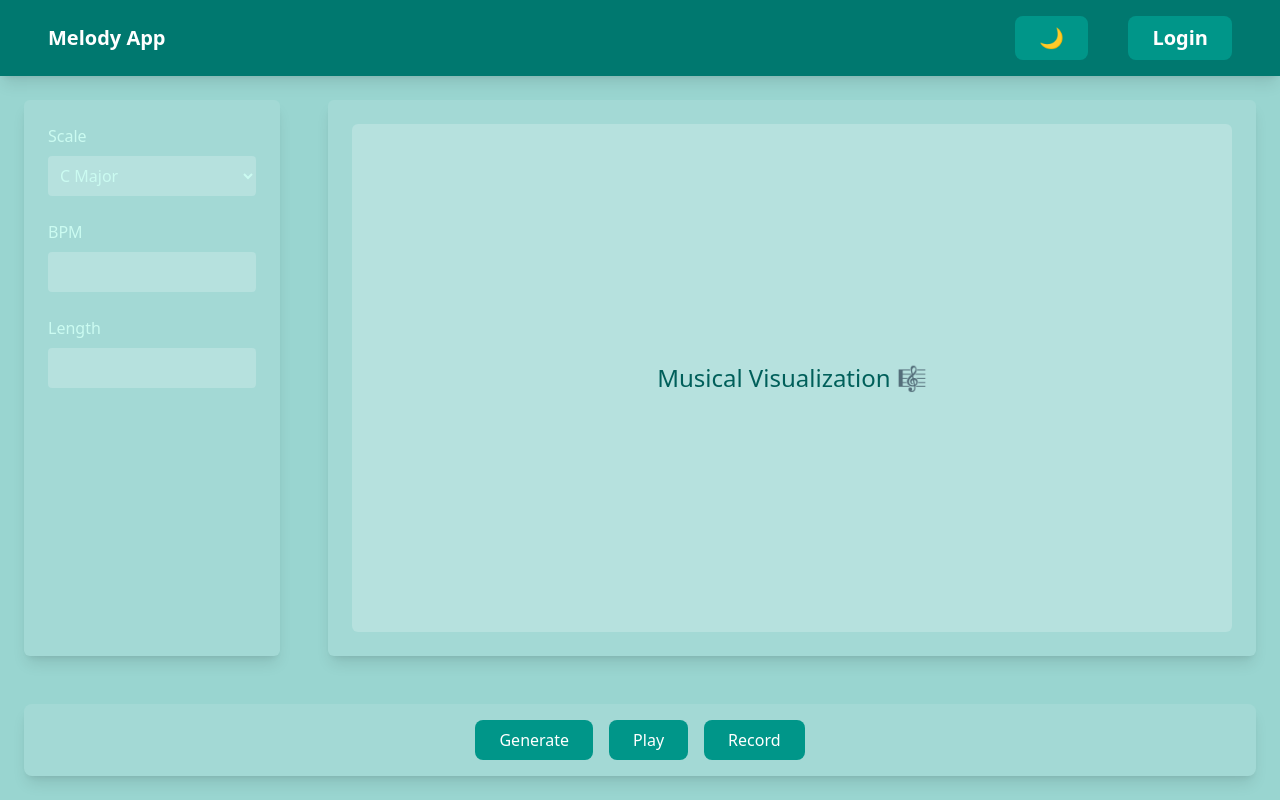
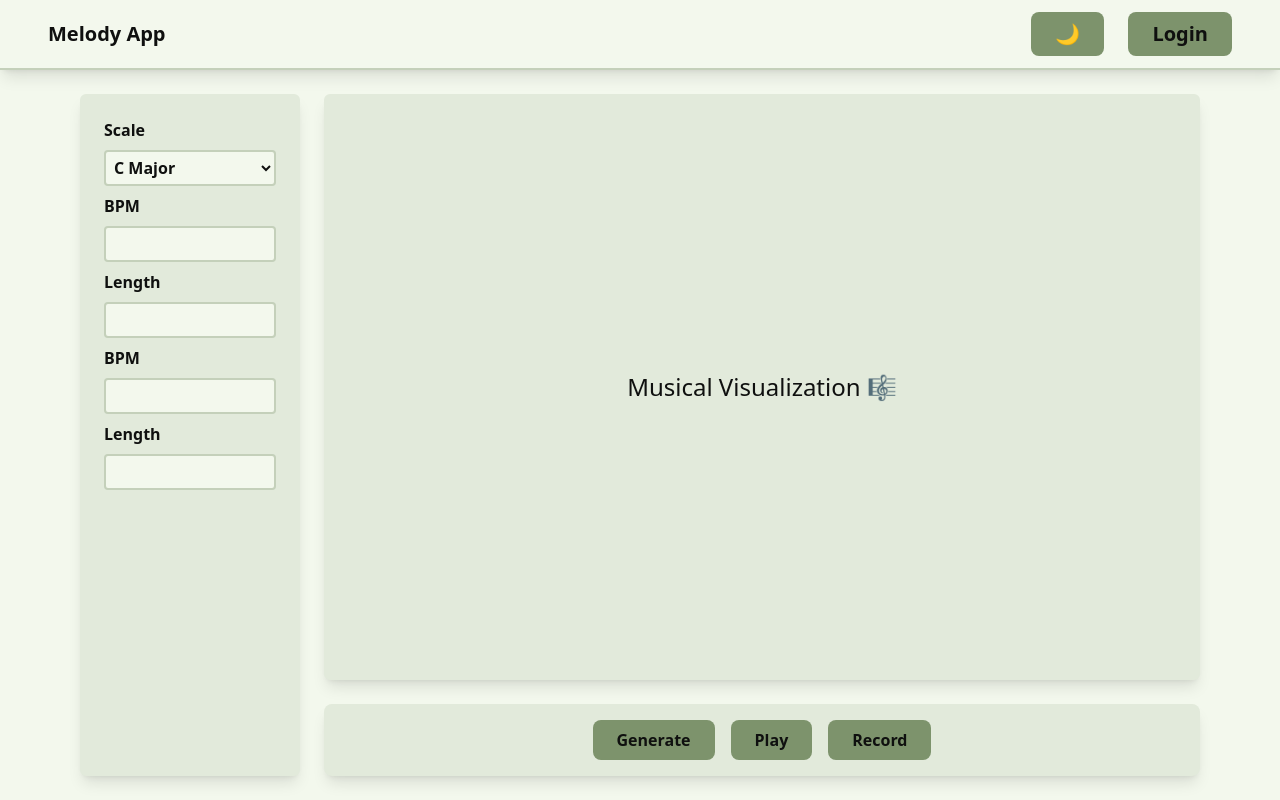
Before and after one commit to HebaDwairi/melody-app, a React (Vite) app in the folder client/: page / in a window 1280 px wide. Built offline with nearby package versions, Linux system fonts and the light colour scheme.

Commit message:
change theme, layout

```diff
--- a/client/src/App.jsx
+++ b/client/src/App.jsx
@@ -6,13 +6,15 @@ import Controls from './components/Controls';
 
 const App = () => {
   return (
-    <div className="bg-teal-600/40 dark:bg-teal-950 min-h-screen flex flex-col text-white">
+    <div className="bg-background dark:bg-background-d min-h-screen flex flex-col text-text dark:text-text-d">
       <Header />
-      <div className="flex flex-1 overflow-hidden">
+      <div className="flex flex-1 px-14">
         <Settings />
-        <NotesView />
+        <div className="flex flex-col flex-1 overflow-hidden gap-0">
+          <NotesView />
+          <Controls />
+        </div>
       </div>
-      <Controls />
     </div>
   );
 };
--- a/client/src/components/Controls.jsx
+++ b/client/src/components/Controls.jsx
@@ -1,6 +1,6 @@
 const Controls = () => {
     return (
-      <div className="bg-white/10 dark:bg-teal-900/20 p-4 m-6 flex justify-center gap-4 rounded-lg shadow-lg">
+      <div className="bg-secondary dark:bg-secondary-d p-4 m-6 flex justify-center gap-4 rounded-lg shadow-lg font-bold">
         <button className="btn">
           Generate
         </button>
--- a/client/src/components/Header.jsx
+++ b/client/src/components/Header.jsx
@@ -26,9 +26,9 @@ const Header = () => {
     };
 
     return (
-      <div className="bg-teal-700 dark:bg-teal-900 p-4 flex text-xl font-bold justify-between px-12 items-center shadow-lg">
+      <div className=" p-3 flex text-xl font-bold justify-between px-12 items-center shadow-lg border-primary/40 border-b-2">
         <div>Melody App</div>
-        <div className="flex gap-10">
+        <div className="flex gap-6">
           <button onClick={toggleTheme} className="btn">
             {isDarkMode ? '☀️' : '🌙'}
           </button>
--- a/client/src/components/NotesView.jsx
+++ b/client/src/components/NotesView.jsx
@@ -1,7 +1,7 @@
 const NotesView = () => {
     return (
-      <div className="bg-white/10 dark:bg-teal-900/20 p-6 m-6 flex-1 rounded-md shadow-lg">
-        <div className="bg-white/20 dark:bg-teal-900/30 rounded-md text-teal-800 dark:text-teal-200 h-full p-4 flex items-center justify-center text-2xl">
+      <div className="bg-secondary dark:bg-secondary-d  p-6 m-6 flex-1 rounded-md shadow-lg mb-0">
+        <div className=" rounded-md h-full p-4 flex items-center justify-center text-2xl">
           Musical Visualization 🎼
         </div>
       </div>
--- a/client/src/components/Settings.jsx
+++ b/client/src/components/Settings.jsx
@@ -1,20 +1,28 @@
 const Settings = () => {
     return (
-      <div className="bg-white/10 dark:bg-teal-900/20 p-6 m-6 rounded-md flex flex-col gap-6 w-64 shadow-lg">
+      <div className="bg-secondary dark:bg-secondary-d  p-6 m-6 rounded-md flex flex-col gap-2 w-55 shadow-lg mr-0 font-bold">
         <div className="space-y-2">
-          <label className="block text-teal-100 dark:text-teal-300">Scale</label>
-          <select className="w-full p-2 rounded bg-white/20 dark:bg-teal-900/30 text-teal-100 dark:text-teal-300">
+          <label className="block">Scale</label>
+          <select className="inp">
             <option>C Major</option>
             <option>Minor</option>
           </select>
         </div>
         <div className="space-y-2">
-          <label className="block text-teal-100 dark:text-teal-300">BPM</label>
-          <input className="w-full p-2 rounded bg-white/20 dark:bg-teal-900/30 text-teal-100 dark:text-teal-300" type="number" />
+          <label className="block">BPM</label>
+          <input className="inp" type="number" />
         </div>
         <div className="space-y-2">
-          <label className="block text-teal-100 dark:text-teal-300">Length</label>
-          <input className="w-full p-2 rounded bg-white/20 dark:bg-teal-900/30 text-teal-100 dark:text-teal-300" type="number" />
+          <label className="block">Length</label>
+          <input className="inp" />
+        </div>
+        <div className="space-y-2">
+          <label className="block">BPM</label>
+          <input className="inp" type="number" />
+        </div>
+        <div className="space-y-2">
+          <label className="block">Length</label>
+          <input className="inp" type="number" />
         </div>
       </div>
     );
--- a/client/src/index.css
+++ b/client/src/index.css
@@ -1,5 +1,25 @@
 @import "tailwindcss";
 @custom-variant dark (&:where(.dark, .dark *));
 .btn {
-    @apply px-6 py-2 bg-teal-600 dark:bg-teal-800 rounded-lg hover:bg-teal-500 dark:hover:bg-teal-700 transition-colors;
-  }
+    @apply px-6 py-2 bg-primary dark:bg-primary-d rounded-lg hover:bg-accent dark:hover:bg-accent-d transition-colors ;
+}
+.inp {
+  @apply w-full p-1 rounded bg-background dark:bg-background-d border-2 border-primary/40 dark:border-primary-d/40;
+}
+
+@theme {
+  --font-display: "Satoshi", "sans-serif";
+  --color-text: oklch(17.15% 0.003 145.46);
+  --color-background: oklch(97.23% 0.015 126.82);
+  --color-primary: oklch(63.53% 0.062 131.91);
+  --color-secondary: oklch(92.69% 0.022 130.02);
+  --color-accent: oklch(73.10% 0.078 132.84);
+
+  --color-text-d: oklch(95.41% 0.002 145.56);
+  --color-background-d: oklch(17.29% 0.023 128.05);
+  --color-primary-d: oklch(63.53% 0.062 131.91);
+  --color-secondary-d: oklch(24.45% 0.027 129.81);
+  --color-accent-d: oklch(56.33% 0.082 133.26);
+
+  /* ... */
+}
```
